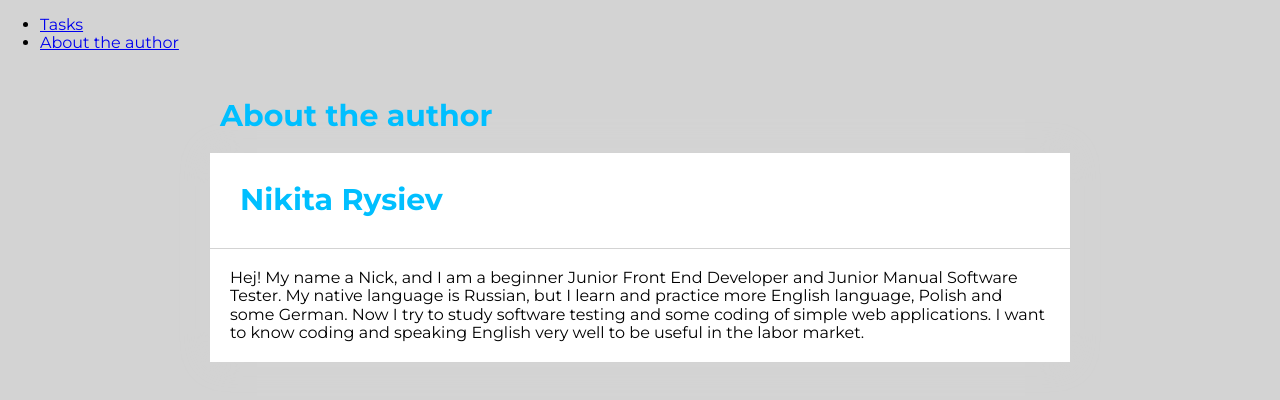
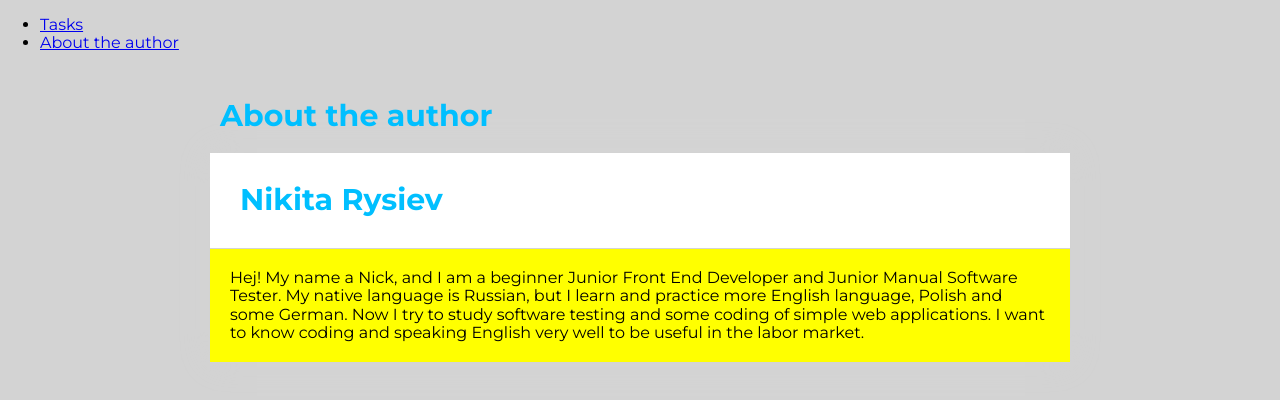
Before and after one commit to mr-front-end-dev/To-do-List--EN-CRMS--ReactApp, a React (Create React App) app: page /#/author in a window 1280 px wide. Shown: the top 400 px of the page. Built offline with nearby package versions, Linux system fonts and the light colour scheme.

Commit message:
yellow color fo section added

```diff
--- a/src/common/Section/styled.js
+++ b/src/common/Section/styled.js
@@ -30,6 +30,7 @@ export const Title = styled.h2`
 
 export const Body = styled.div`
   padding: 20px;
+  background-color: ${({ theme }) => theme.color.yellow};
 
   @media (max-width: ${({ theme }) => theme.breakpoint.mobileMax360}px) {
     padding: 15px;
--- a/src/theme.js
+++ b/src/theme.js
@@ -6,6 +6,7 @@ export const theme = {
     crimson: "#ec365b",
     lightslategrey: "#778899",
     lightgrey: "#d3d3d3",
+    yellow: "#ffff00",
   },
   breakpoint: {
     mobileMax360: 360,
```
